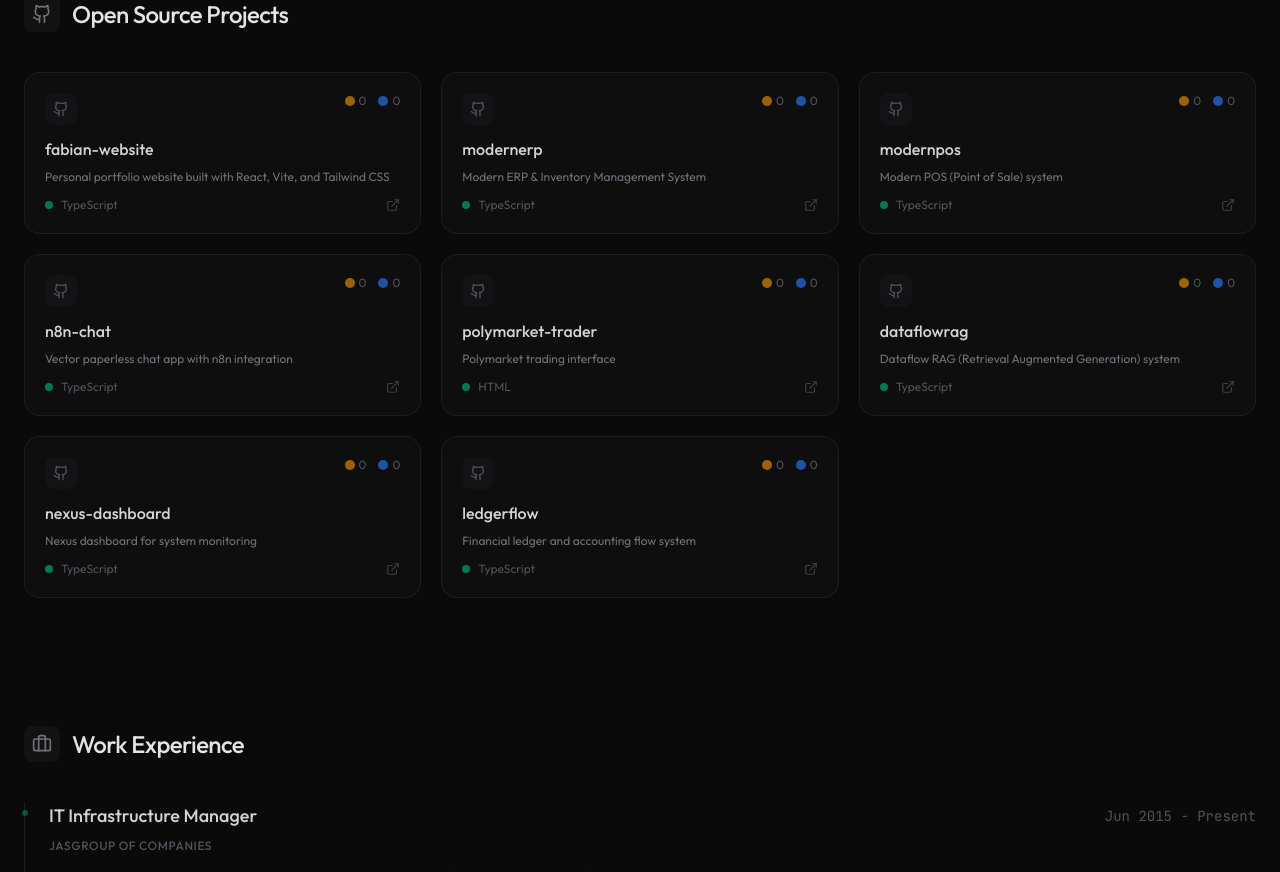
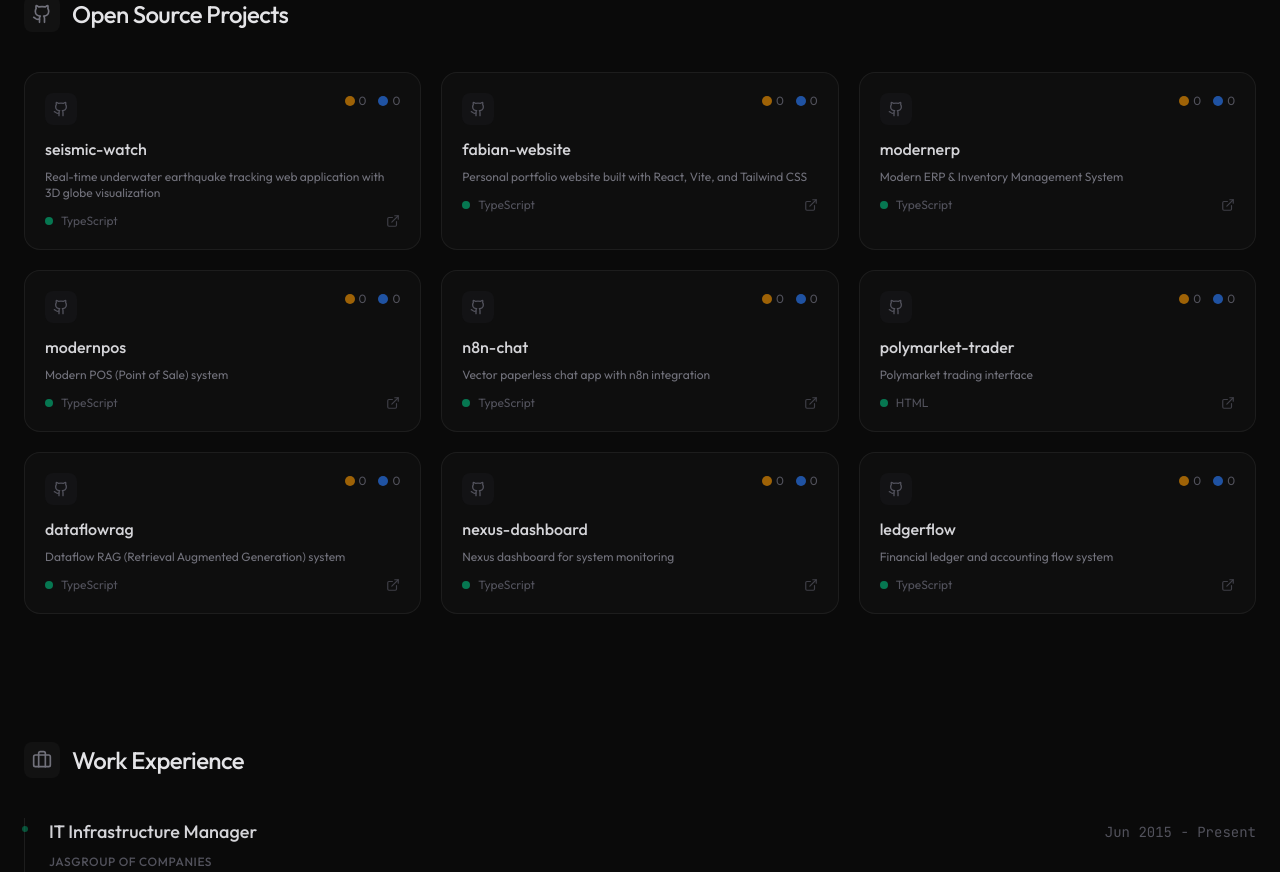
Before and after one commit to Ferns1992/fabian-website, a React (Vite) app: page / in a window 1280 px wide. Shown: the part 2520-3392 px from the top of the page. Built offline with nearby package versions, Linux system fonts and the light colour scheme.

Commit message:
Add seismic-watch project to portfolio

```diff
--- a/src/constants.ts
+++ b/src/constants.ts
@@ -63,6 +63,14 @@ export const PORTFOLIO = [
 ];
 
 export const GITHUB_REPOS = [
+  {
+    name: "seismic-watch",
+    description: "Real-time underwater earthquake tracking web application with 3D globe visualization",
+    url: "https://github.com/Ferns1992/seismic-watch",
+    language: "TypeScript",
+    stars: 0,
+    forks: 0,
+  },
   {
     name: "fabian-website",
     description: "Personal portfolio website built with React, Vite, and Tailwind CSS",
```
